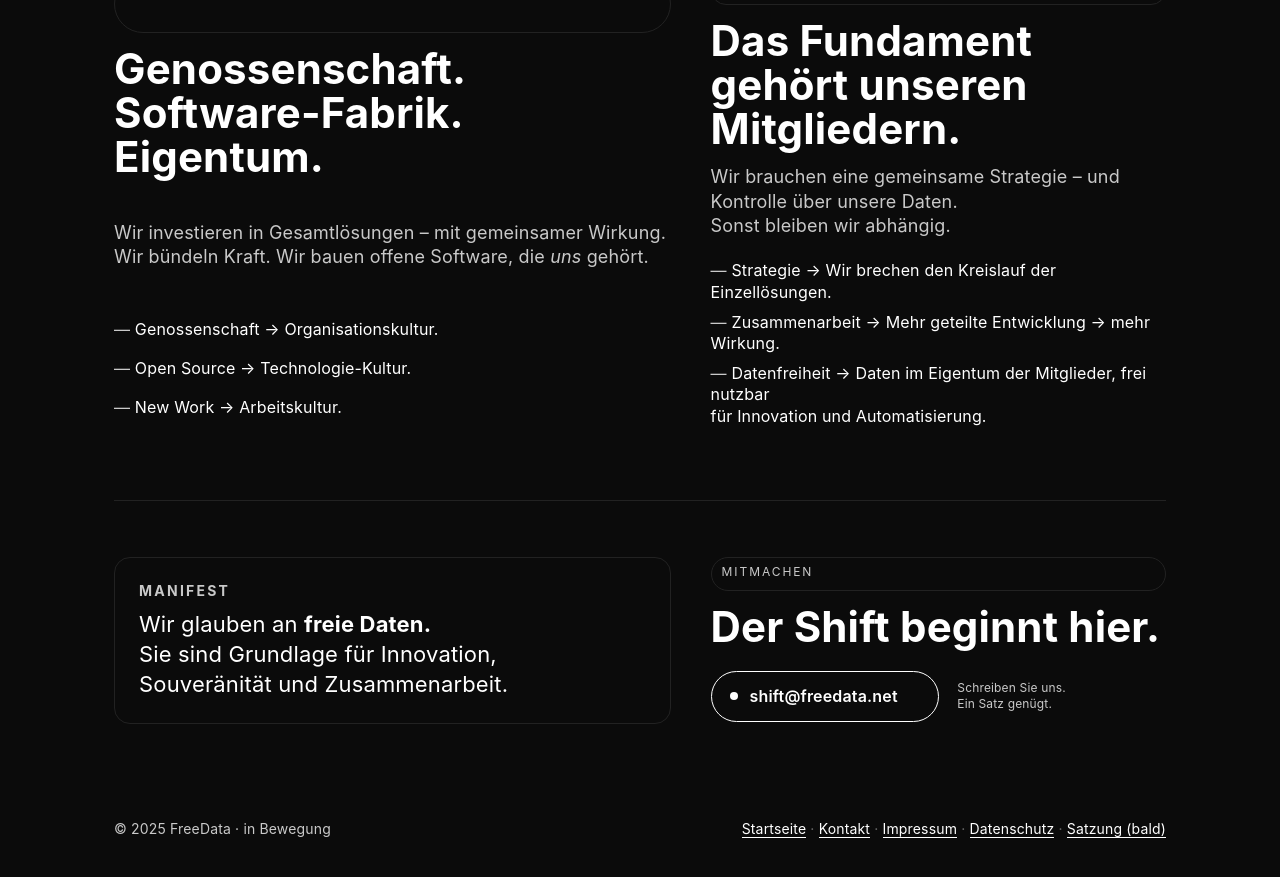
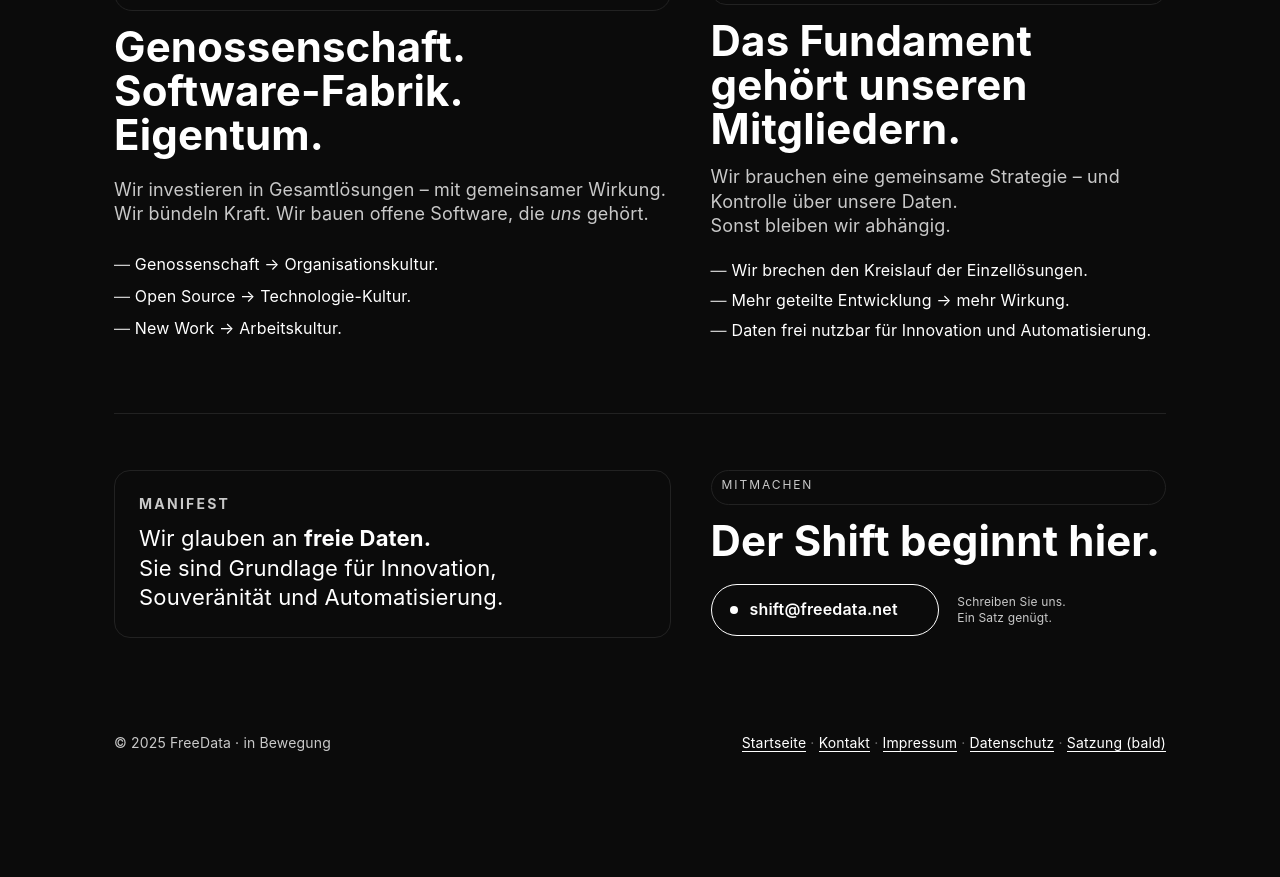
Before and after one commit to freedata-coop/freedata-coop.github.io, a Jekyll site: the page built from index.md, in a window 1280 px wide and 900 px high, scrolled down 990 px. Shown: the top 877 px of the window. Built offline with Jekyll 4.4.1, drawn with Linux system fonts in a browser that asks for light colours; after the commit the page ends 1815 px from its top, so only the background shows below that.

Commit message:
change index.md

```diff
--- a/index.md
+++ b/index.md
@@ -38,9 +38,9 @@
     <h2>Das Fundament gehört unseren Mitgliedern.</h2>
     <p>Wir brauchen eine gemeinsame Strategie – und Kontrolle über unsere Daten.<br>Sonst bleiben wir abhängig.</p>
     <ul class="bullets">
-      <li>Strategie → Wir brechen den Kreislauf der Einzellösungen.</li>
-      <li>Zusammenarbeit → Mehr geteilte Entwicklung → mehr Wirkung.</li>
-      <li>Datenfreiheit → Daten im Eigentum der Mitglieder, frei nutzbar<br>für Innovation und Automatisierung.</li>
+      <li>Wir brechen den Kreislauf der Einzellösungen.</li>
+      <li>Mehr geteilte Entwicklung → mehr Wirkung.</li>
+      <li>Daten frei nutzbar für Innovation und Automatisierung.</li>
     </ul>
   </div>
 </section>
@@ -51,7 +51,7 @@
 <div class="manifest">
   <h3>Manifest</h3>
   <p>Wir glauben an <strong>freie Daten.</strong><br>
-  Sie sind Grundlage für Innovation,<br>Souveränität und Zusammenarbeit.</p>
+  Sie sind Grundlage für Innovation, <br>Souveränität und Automatisierung.</p>
 </div>
 
   <div class="stack">
```
